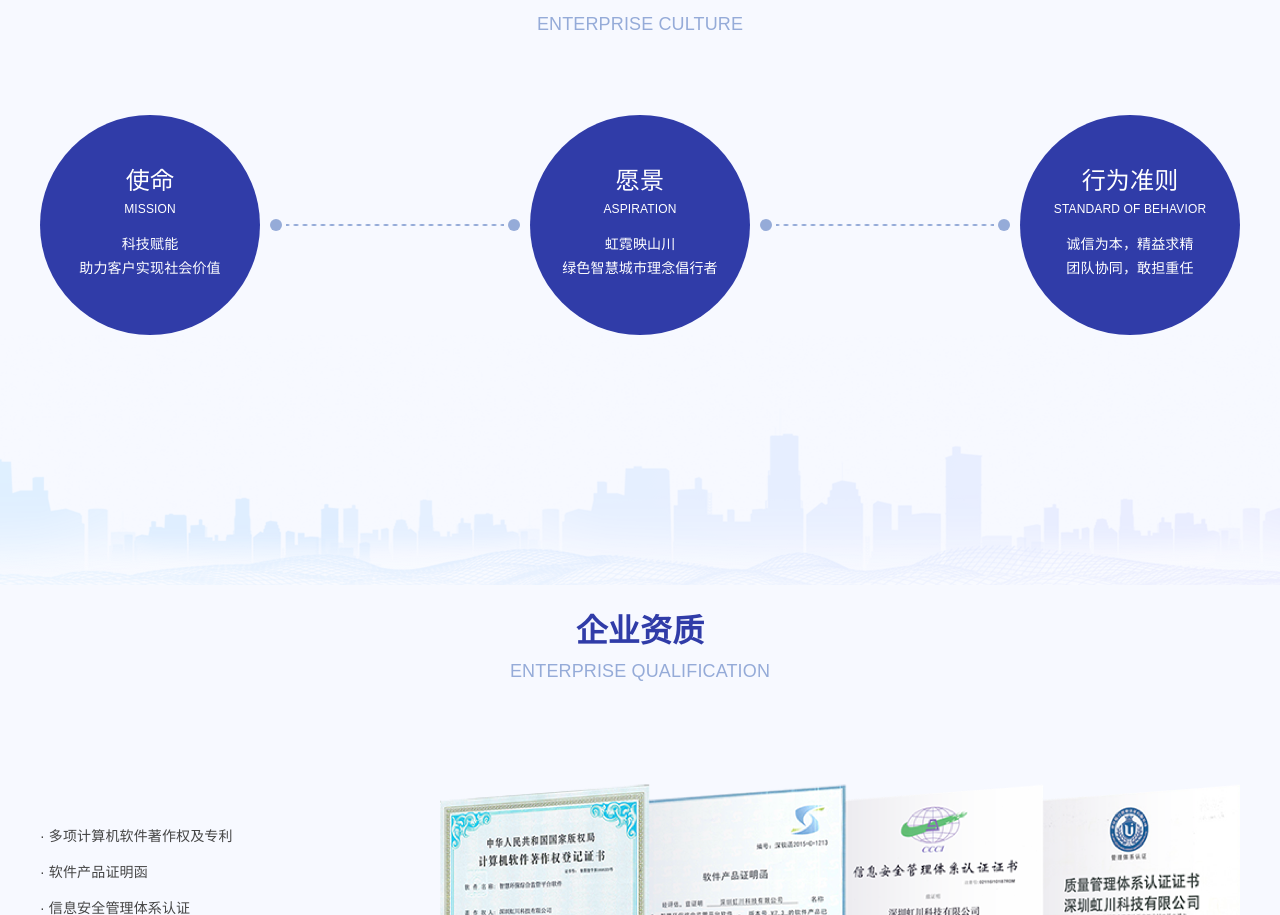
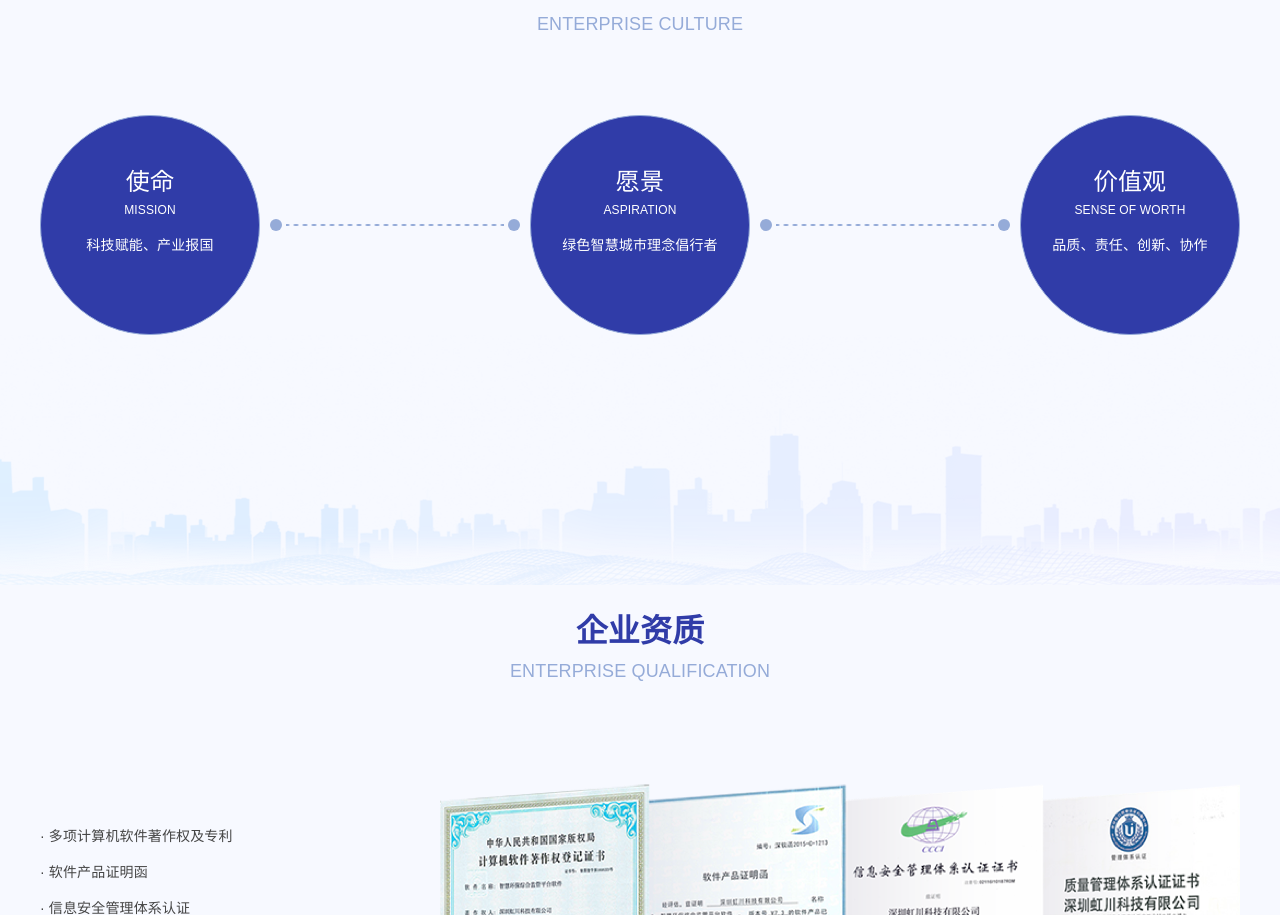
Before and after one commit to zhaoboxiang/hc-home, a Vue app: page /about in a window 1280 px wide. Shown: the part 1496-2411 px from the top of the page. Built offline with nearby package versions, Linux system fonts and the light colour scheme.

Commit message:
文案和样式优化

```diff
--- a/src/assets/css/global.less
+++ b/src/assets/css/global.less
@@ -173,7 +173,7 @@ li {
         //width: 200px;
         flex: 1;
         height: 100px;
-        line-height: 80px;
+        line-height: 100px;
         color: @font-color-active;
         font-size: 18px;
         text-align: center;
--- a/src/assets/css/solution.css
+++ b/src/assets/css/solution.css
@@ -153,7 +153,7 @@ li {
   display: inline-block;
   flex: 1;
   height: 100px;
-  line-height: 80px;
+  line-height: 100px;
   color: #303CA8;
   font-size: 18px;
   text-align: center;
--- a/src/views/About.vue
+++ b/src/views/About.vue
@@ -67,25 +67,7 @@
       <div class="content cul-content">
         <h3 class="section-h3">企业文化</h3>
         <h6 class="section-h6">ENTERPRISE CULTURE</h6>
-        <div class="cul-box">
-          <div class="cul-item">
-            <div class="keyword">使命</div>
-            <div class="keyword-en">MISSION</div>
-            <p>科技赋能<br />助力客户实现社会价值</p>
-          </div>
-          <div class="line"></div>
-          <div class="cul-item">
-            <div class="keyword">愿景</div>
-            <div class="keyword-en">ASPIRATION</div>
-            <p>虹霓映山川<br />绿色智慧城市理念倡行者</p>
-          </div>
-          <div class="line"></div>
-          <div class="cul-item">
-            <div class="keyword">行为准则</div>
-            <div class="keyword-en">STANDARD OF BEHAVIOR</div>
-            <p>诚信为本，精益求精<br />团队协同，敢担重任</p>
-          </div>
-        </div>
+        <company-culture style="margin-top: 80px"></company-culture>
       </div>
       <div class="cul-split"></div>
       <div class="content cul-content">
@@ -124,13 +106,14 @@
   </div>
 </template>
 <script>
+  import CompanyCulture from "./CompanyCulture";
 export default {
-  name: "about"
+  name: "about",
+  components: { CompanyCulture }
 };
 </script>
 <style scoped lang="less">
 @import "../assets/css/global";
-
 .section-h3 {
   font-size: 32px;
   color: @font-color-active;
@@ -179,9 +162,6 @@ export default {
       justify-content: space-between;
       .info {
         max-width: 600px;
-        /*&>h6{*/
-        /*margin-top: 10px;*/
-        /*}*/
         & > p {
           margin-top: 22px;
         }
@@ -264,50 +244,6 @@ export default {
       display: flex;
       justify-content: space-between;
       align-items: center;
-      .cul-item {
-        width: 220px;
-        height: 220px;
-        background: @font-color-active;
-        color: #fff;
-        border-radius: 100%;
-        position: relative;
-        .keyword {
-          font-size: 24px;
-          margin-top: 46px;
-        }
-        .keyword-en {
-          font-size: 12px;
-          margin: 6px 0 16px;
-        }
-        & > p {
-          line-height: 24px;
-        }
-      }
-      .line {
-        width: 218px;
-        height: 4px;
-        background: url("../assets/images/img_about_culture_line.png") center
-          repeat-x;
-        position: relative;
-        &:before,
-        &:after {
-          content: "";
-          display: block;
-          width: 12px;
-          height: 12px;
-          background: #95abd8;
-          border-radius: 100%;
-          position: absolute;
-          top: 50%;
-          transform: translateY(-50%);
-        }
-        &:before {
-          left: -16px;
-        }
-        &:after {
-          right: -16px;
-        }
-      }
       .cul-left {
         text-align: left;
         line-height: 36px;
--- a/src/views/Careers.vue
+++ b/src/views/Careers.vue
@@ -11,7 +11,8 @@
       <div class="cont-head">
         <h6>虹川科技期待您的加入</h6>
         <p>
-          虹川科技为员工提供良好的工作环境，具有竞争力的薪资待遇，完善的福利体系，为员工实现自身价值提供富有挑战性的职业发展机会，追求员工与企业共同成长。
+          虹川科技高度重视人才和团队建设，全面设立和实施“优秀合伙人”和“优秀人才”计划，以价值创造为根本，成就共同理想为目标，欢迎各类优秀贤士加入。
+          <br/>
           应聘人员请将个人简历发送至<span>hr@hcttop.com</span
           >邮箱，合则约见，勿访。
         </p>
@@ -265,7 +266,7 @@ export default {
   padding: 60px 0 120px;
   .cont-head {
     text-align: center;
-    width: 505px;
+    /*width: 505px;*/
     margin: 30px auto 60px;
     & > h6 {
       color: @font-color-active;
--- a/src/views/CompanyCulture.vue
+++ b/src/views/CompanyCulture.vue
@@ -5,19 +5,19 @@
           <div class="cul-item">
               <div class="keyword">使命</div>
               <div class="keyword-en">MISSION</div>
-              <p>科技赋能<br />助力客户实现社会价值</p>
+              <p>科技赋能、产业报国</p>
           </div>
           <div class="line"></div>
           <div class="cul-item">
               <div class="keyword">愿景</div>
               <div class="keyword-en">ASPIRATION</div>
-              <p>虹霓映山川<br />绿色智慧城市理念倡行者</p>
+              <p>绿色智慧城市理念倡行者</p>
           </div>
           <div class="line"></div>
           <div class="cul-item">
-              <div class="keyword">行为准则</div>
-              <div class="keyword-en">STANDARD OF BEHAVIOR</div>
-              <p>诚信为本，精益求精<br />团队协同，敢担重任</p>
+              <div class="keyword">价值观</div>
+              <div class="keyword-en">SENSE OF WORTH</div>
+              <p>品质、责任、创新、协作</p>
           </div>
       </div>
     </div>
--- a/src/views/ProductDetail.vue
+++ b/src/views/ProductDetail.vue
@@ -374,6 +374,7 @@ export default {
         font-weight: 400;
         color: rgba(68, 68, 68, 1);
         line-height: 24px;
+        text-align: left;
       }
     }
   }
--- a/src/views/SolutionEvnPro.vue
+++ b/src/views/SolutionEvnPro.vue
@@ -23,14 +23,14 @@
         <div class="hc-grid">
           <ul>
             <li>
-              <span>大气环境监控</span>
+              <span>大气环境监测</span>
               <span>企业电量监控</span>
               <span>AI图像识别</span>
               <span>污染源特征分析</span>
-              <span>臭氧动态溯源</span>
+              <span>空气质量预报</span>
             </li>
             <li>
-              <span>环境综合分析报告</span>
+              <span>环境综合分析</span>
               <span>网格监管</span>
               <span>重污染天气应对</span>
               <span>空气质量评估</span>
```
